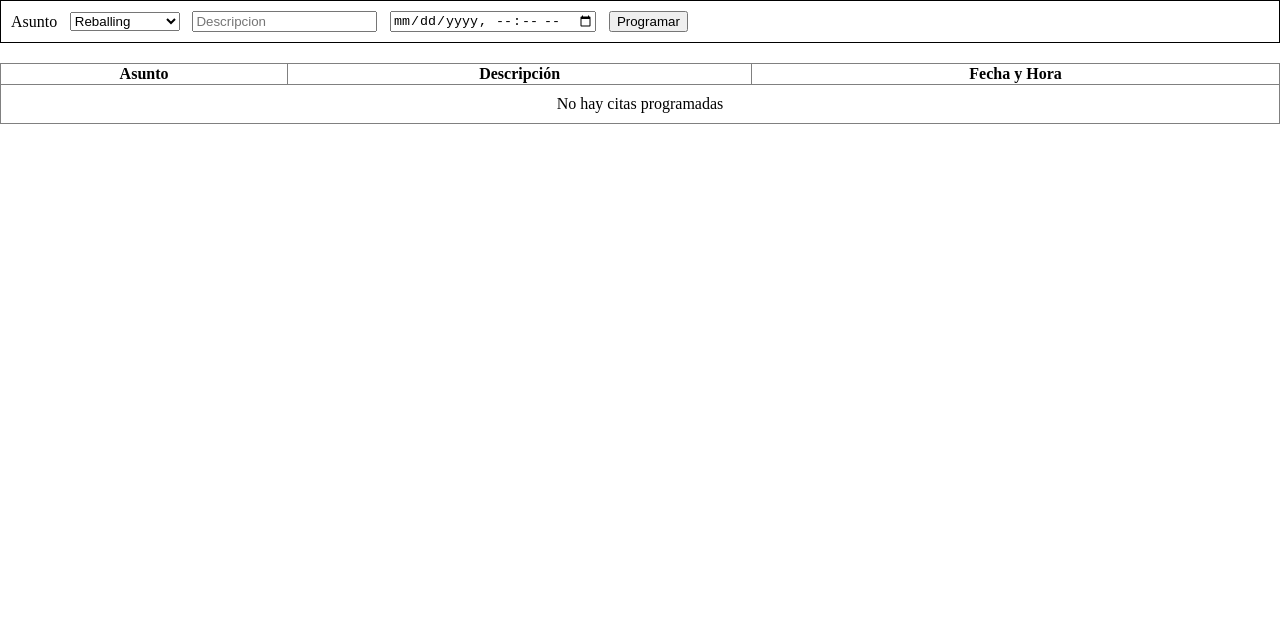
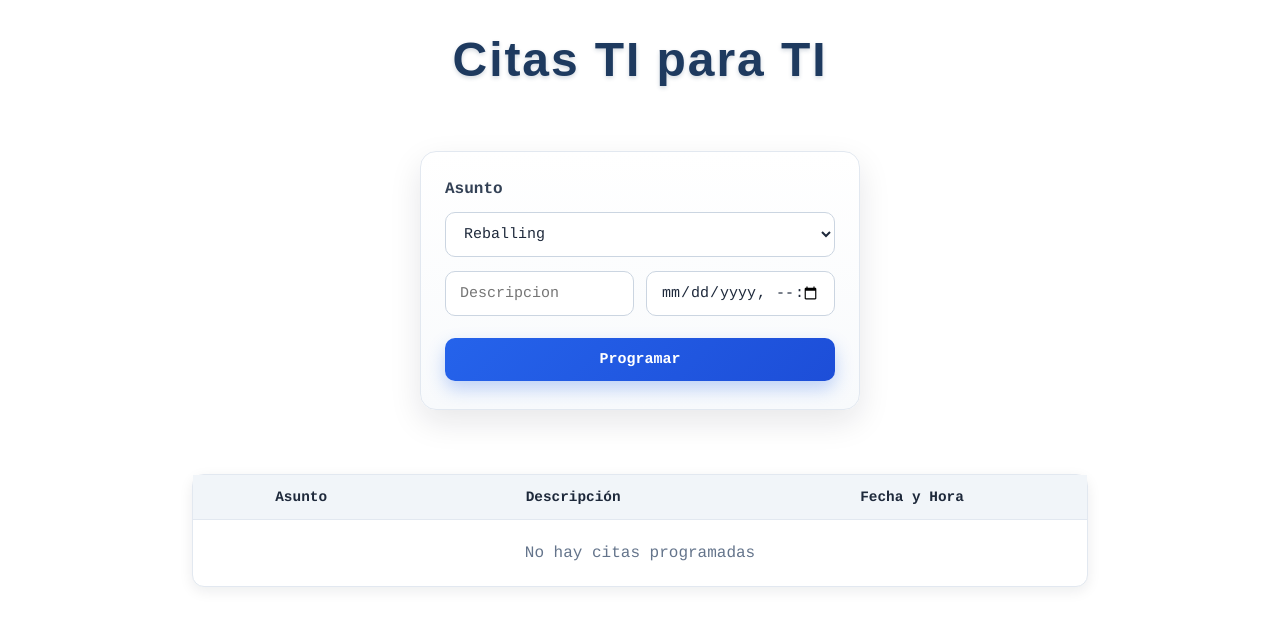
Before and after one commit to Jagt-dev/ME_GUSTA_TU-LIMON-AGRIO, a React (Vite) app: page / in a window 1280 px wide. Shown: the top 626 px of the page. Built offline with nearby package versions, Linux system fonts and the light colour scheme.

Commit message:
Aplicación de estilos generales para el control de citas TI

```diff
--- a/src/App.css
+++ b/src/App.css
@@ -2,9 +2,10 @@
     color: black;
     box-sizing: border-box;
     margin: 0;
+    font-family: courier, sans-serif;
+}
 
 
-}
 .form-group{
     padding: 10px;
     display:flex;
--- a/src/App.jsx
+++ b/src/App.jsx
@@ -8,7 +8,8 @@ import './App.css';
 function App() {
   return (
     <div className="app-container">
-    <Main/>
+      <Header />
+      <Main />
     </div>
   );
 }
--- a/src/components/Header.jsx
+++ b/src/components/Header.jsx
@@ -4,8 +4,20 @@ import Nav from './Nav';
 function Header() {
     return (
         <header className="header">
-            <h1>Citas TI para TI</h1>
-            <Nav/>
+            <h1
+                style={{
+                    color: '#1e3a5f',
+                    fontSize: 'clamp(2rem, 5vw, 3rem)',
+                    fontFamily: 'sans-serif, sans-serif',
+                    fontWeight: 700,
+                    letterSpacing: '0.04em',
+                    margin: '2rem 0 0 0',
+                    textShadow: '0 2px 4px rgba(30, 58, 95, 0.2)',
+                    textAlign: 'center',
+                }}
+            >
+                Citas TI para TI
+            </h1>
         </header>
     );
 }
--- a/src/components/programa/formulario_de_citas.jsx
+++ b/src/components/programa/formulario_de_citas.jsx
@@ -1,43 +1,130 @@
-import React, { useState } from 'react';
+import React, { useState } from "react";
 
-const asuntos = ["Reballing", "Armado de PC", "Asesorias", "Diagnosticos"];
+const asuntos = [
+  "Reballing",
+  "Armado de PC",
+  "Asesorias",
+  "Diagnosticos",
+  "Reparacion de Laptop",
+  "Mantenimiento Preventivo",
+  "Mantenimiento Correctivo",
+  "Instalacion de Software",
+  "Instalacion de Hardware",
+  "Actualizacion de Software",
+  "Actualizacion de Hardware",
+  "Configuracion de Red",
+  "Configuracion de Dispositivos",
+  "Recuperacion de Datos",
+  "Formateo de Dispositivos",
+];
+
+const estiloFormulario = {
+  display: "grid",
+  gridTemplateColumns: "1fr",
+  justifyItems: "center",
+  alignItems: "stretch",
+  gap: "14px",
+  width: "100%",
+  maxWidth: "440px",
+  margin: "4rem auto",
+  padding: "28px 24px",
+  background: "linear-gradient(180deg, #ffffff 0%, #f8fafc 100%)",
+  border: "1px solid #e2e8f0",
+  borderRadius: "16px",
+  boxShadow: "0 12px 32px rgba(15, 23, 42, 0.1)",
+  fontFamily: "Arial, sans-serif",
+};
+
+const estiloCampo = {
+  width: "100%",
+  boxSizing: "border-box",
+  padding: "12px 14px",
+  border: "1px solid #cbd5e1",
+  borderRadius: "10px",
+  backgroundColor: "#ffffff",
+  color: "#1e293b",
+  fontSize: "15px",
+  outline: "none",
+};
+
+const estiloBoton = {
+  width: "100%",
+  padding: "13px 16px",
+  border: "none",
+  borderRadius: "10px",
+  background: "linear-gradient(135deg, #2563eb, #1d4ed8)",
+  color: "#ffffff",
+  fontSize: "15px",
+  fontWeight: "700",
+  cursor: "pointer",
+  marginTop: "8px",
+  boxShadow: "0 8px 18px rgba(37, 99, 235, 0.28)",
+};
+
+const estiloFilaCampos = {
+  display: "flex",
+  gap: "12px",
+  width: "100%",
+  justifyContent: "center",
+};
+
+const estiloCampoFila = {
+  ...estiloCampo,
+  flex: "1",
+  minWidth: "0",
+};
 
 function Formulario_de_Cita({ onAgregarCita }) {
   const [asunto, setAsunto] = useState(asuntos[0]);
-    const [descripcion, setDescripcion] = useState('');
+  const [descripcion, setDescripcion] = useState("");
 
-    const [fechaHora, setFechaHora] = useState('');
+  const [fechaHora, setFechaHora] = useState("");
 
   const manejarEnvio = (e) => {
     e.preventDefault();
 
-
-        const fechaFormateada = fechaHora.replace('T', ' ') + ':00';
+    const fechaFormateada = fechaHora.replace("T", " ") + ":00";
 
     const nuevaCita = {
       id: Date.now(),
       asunto: asunto,
       descripcion: descripcion,
-            fecha: fechaFormateada // 3. Añadimos la fecha formateada al objeto
+      fecha: fechaFormateada, // 3. Añadimos la fecha formateada al objeto
     };
 
     if (onAgregarCita) {
       onAgregarCita(nuevaCita);
     }
 
-
-        setDescripcion('');
-        setFechaHora('');
+    setDescripcion("");
+    setFechaHora("");
   };
 
   return (
-        <form onSubmit={manejarEnvio} className="form-group">
-            <label htmlFor="Asuntos_">Asunto</label>
+    <form
+      onSubmit={manejarEnvio}
+      className="form-group"
+      style={estiloFormulario}
+    >
+      <label
+        htmlFor="Asuntos_"
+        style={{
+          display: "block",
+          width: "100%",
+          fontWeight: "700",
+          color: "#334155",
+          textAlign: "left",
+        }}
+      >
+        Asunto
+      </label>
+
       <select
         name="Asuntos"
         id="Asuntos_"
         value={asunto}
         onChange={(e) => setAsunto(e.target.value)}
+        style={estiloCampo}
       >
         {asuntos.map((asunto, index) => (
           <option key={index} value={asunto}>
@@ -46,23 +133,26 @@ function Formulario_de_Cita({ onAgregarCita }) {
         ))}
       </select>
 
+      <div style={estiloFilaCampos}>
         <input
           type="text"
           placeholder="Descripcion"
           required
           value={descripcion}
           onChange={(e) => setDescripcion(e.target.value)}
+          style={estiloCampoFila}
         />
-
 
         <input
           type="datetime-local"
           required
           value={fechaHora}
           onChange={(e) => setFechaHora(e.target.value)}
+          style={estiloCampoFila}
         />
+      </div>
 
-            <button type="submit" id='btn_agregar_cita'>
+      <button type="submit" id="btn_agregar_cita" style={estiloBoton}>
         Programar
       </button>
     </form>
--- a/src/components/programa/tabla_de_citas.jsx
+++ b/src/components/programa/tabla_de_citas.jsx
@@ -2,31 +2,31 @@ import React from 'react';
 
 function Tabla_de_Citas({ citas }) {
     return (
-        <div className="tabla-container">
-            <table border="1" style={{ width: '100%', marginTop: '20px', borderCollapse: 'collapse' }}>
+        <div className="tabla-container" style={{ width: '70%', marginTop: '2rem', margin: '0 auto', border: '1px solid #e2e8f0', borderRadius: '12px', backgroundColor: '#ffffff', boxShadow: '0 4px 14px rgba(15, 23, 42, 0.08)' }}>
+            <table style={{ width: '100%', borderCollapse: 'collapse', color: '#334155', textAlign: 'center' }}>
                 <thead>
                     <tr>
-                        <th>Asunto</th>
-                        <th>Descripción</th>
+                        <th style={{ padding: '14px 16px', backgroundColor: '#f1f5f9', color: '#1e293b', fontSize: '0.9rem', fontWeight: 600 }}>Asunto</th>
+                        <th style={{ padding: '14px 16px', backgroundColor: '#f1f5f9', color: '#1e293b', fontSize: '0.9rem', fontWeight: 600 }}>Descripción</th>
 
-                        <th>Fecha y Hora</th>
+                        <th style={{ padding: '14px 16px', backgroundColor: '#f1f5f9', color: '#1e293b', fontSize: '0.9rem', fontWeight: 600 }}>Fecha y Hora</th>
                     </tr>
                 </thead>
                 <tbody>
                     {citas.length === 0 ? (
                         <tr>
 
-                            <td colSpan="3" style={{ textAlign: 'center', padding: '10px' }}>
+                            <td colSpan="3" style={{ textAlign: 'center', padding: '24px 16px', color: '#64748b', borderTop: '1px solid #e2e8f0' }}>
                                 No hay citas programadas
                             </td>
                         </tr>
                     ) : (
                         citas.map((cita) => (
                             <tr key={cita.id}>
-                                <td>{cita.asunto}</td>
-                                <td>{cita.descripcion}</td>
+                                <td style={{ padding: '14px 16px', borderTop: '1px solid #e2e8f0' }}>{cita.asunto}</td>
+                                <td style={{ padding: '14px 16px', borderTop: '1px solid #e2e8f0' }}>{cita.descripcion}</td>
 
-                                <td>{cita.fecha}</td>
+                                <td style={{ padding: '14px 16px', borderTop: '1px solid #e2e8f0' }}>{cita.fecha}</td>
                             </tr>
                         ))
                     )}
```
Lines whose indentation alone changed are shown as unchanged.
